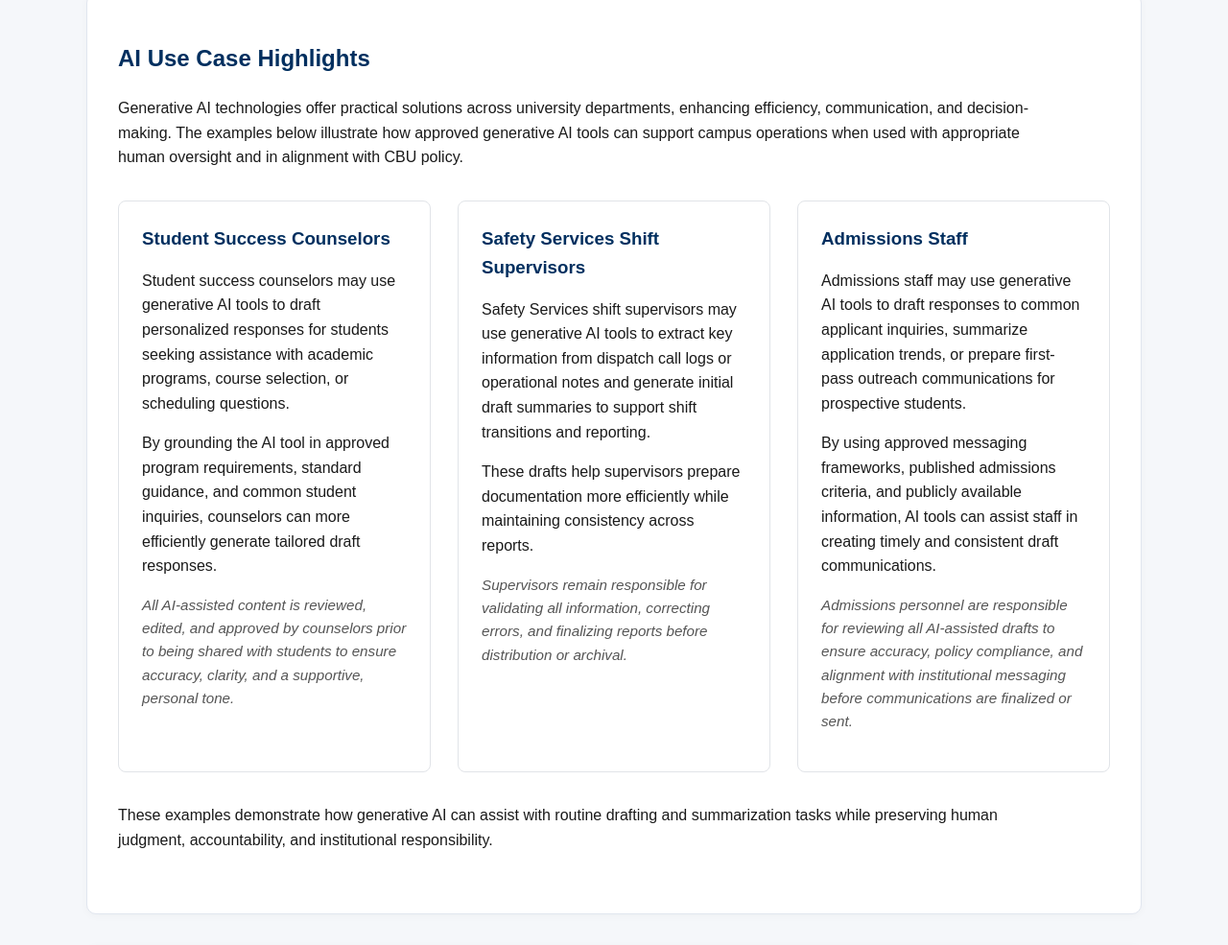
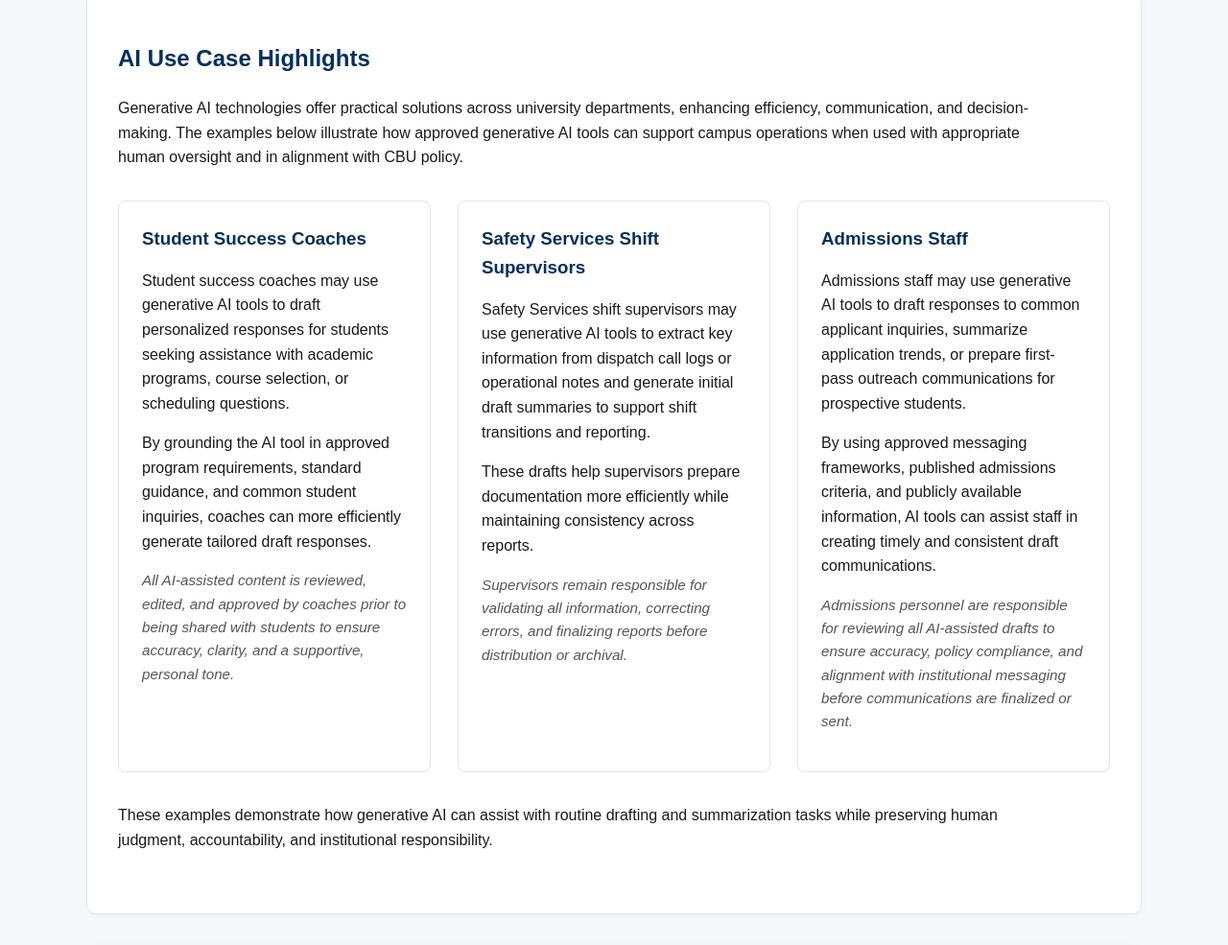
Before and after one commit to tyco7777/cp3, a plain HTML site: page index.html in a window 1280 px wide. Shown: the part 2089-3074 px from the top of the page at 96% size. Drawn offline with Linux system fonts and the light colour scheme.

Commit message:
Rename Student Success Counselors to Coaches

```diff
--- a/index.html
+++ b/index.html
@@ -113,10 +113,10 @@
 
         <div class="use-case-grid">
           <article class="use-case-card">
-            <h3>Student Success Counselors</h3>
-            <p>Student success counselors may use generative AI tools to draft personalized responses for students seeking assistance with academic programs, course selection, or scheduling questions.</p>
-            <p>By grounding the AI tool in approved program requirements, standard guidance, and common student inquiries, counselors can more efficiently generate tailored draft responses.</p>
-            <p class="use-case-note">All AI-assisted content is reviewed, edited, and approved by counselors prior to being shared with students to ensure accuracy, clarity, and a supportive, personal tone.</p>
+            <h3>Student Success Coaches</h3>
+            <p>Student success coaches may use generative AI tools to draft personalized responses for students seeking assistance with academic programs, course selection, or scheduling questions.</p>
+            <p>By grounding the AI tool in approved program requirements, standard guidance, and common student inquiries, coaches can more efficiently generate tailored draft responses.</p>
+            <p class="use-case-note">All AI-assisted content is reviewed, edited, and approved by coaches prior to being shared with students to ensure accuracy, clarity, and a supportive, personal tone.</p>
           </article>
 
           <article class="use-case-card">
```
